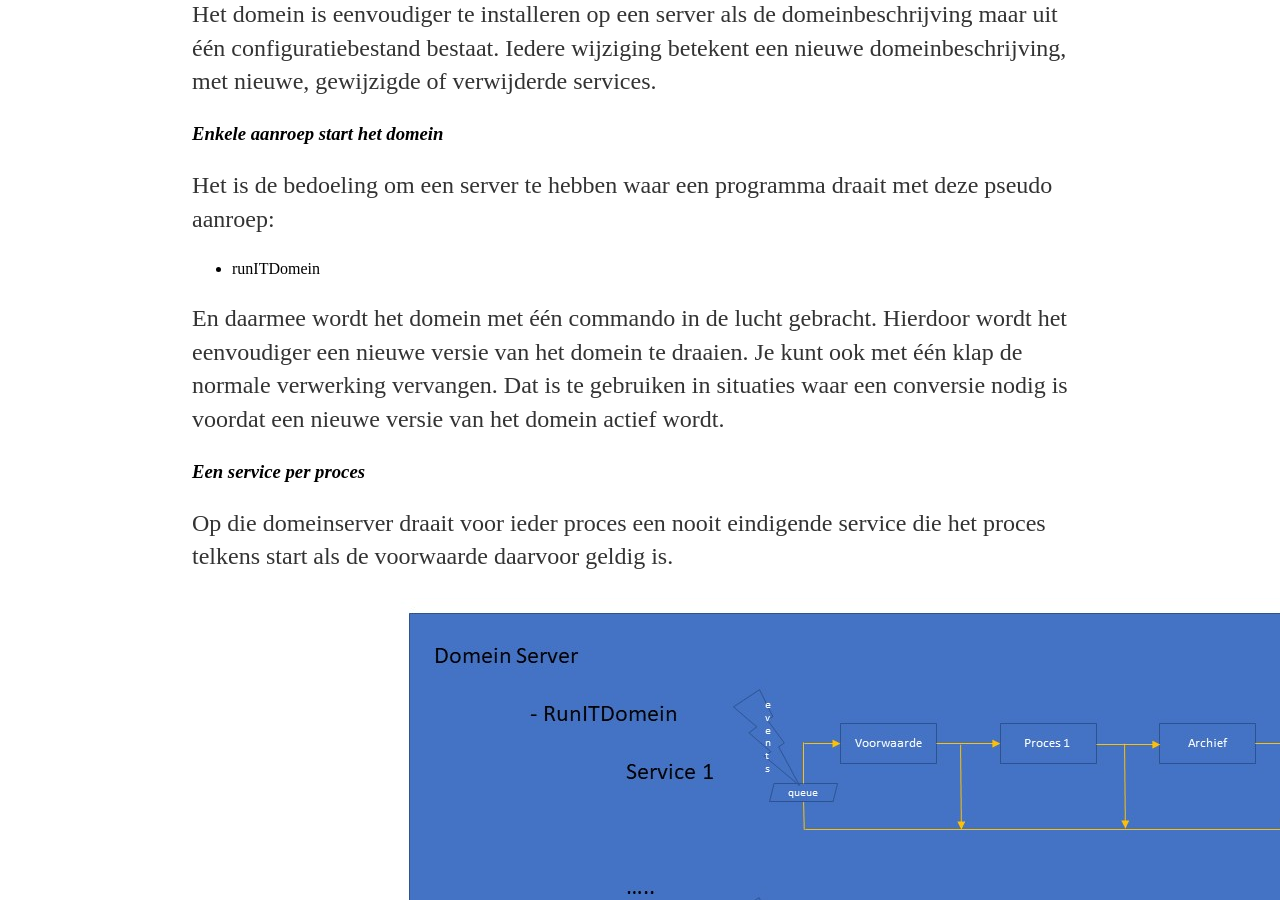
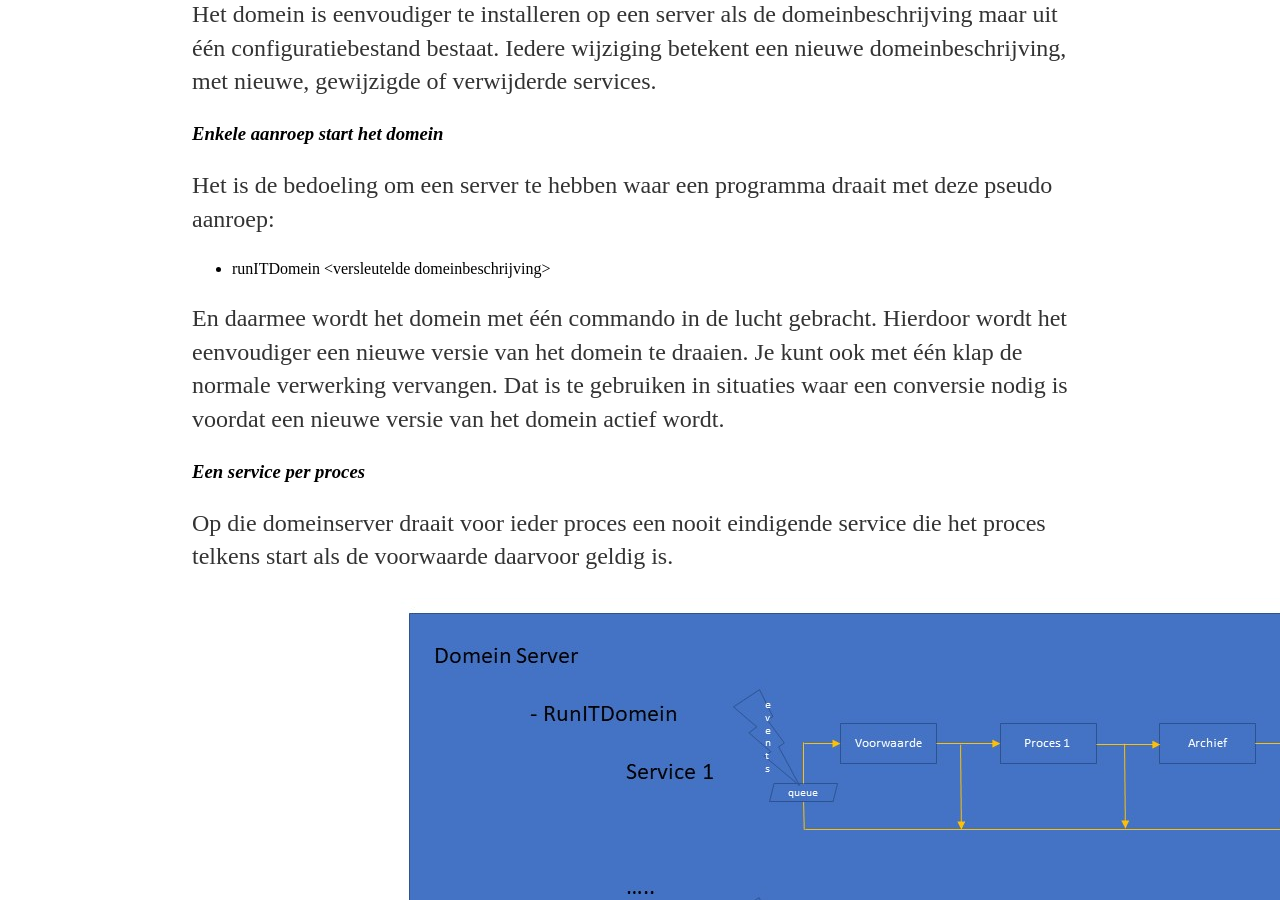
Before and after one commit to paedelm/paedelm.github.io, a Jekyll site: the page built from _posts/2021-05-24-oude systemen betrouwbaar maken.md, in a window 1280 px wide and 900 px high, scrolled down 5348 px. Built offline with Jekyll 4.4.1, drawn with Linux system fonts in a browser that asks for light colours.

Commit message:
escape vishaken

```diff
--- a/_posts/2021-05-24-oude systemen betrouwbaar maken.md
+++ b/_posts/2021-05-24-oude systemen betrouwbaar maken.md
@@ -77,7 +77,7 @@ date: 2021-05-24
 
   Het is de bedoeling om een server te hebben waar een programma draait met deze pseudo aanroep:
 
-  - runITDomein <versleutelde domeinbeschrijving>
+  - runITDomein \<versleutelde domeinbeschrijving\>
 
   En daarmee wordt het domein met één commando in de lucht gebracht. Hierdoor wordt het eenvoudiger een nieuwe versie van het domein te draaien. Je kunt ook met één klap de normale verwerking vervangen. Dat is te gebruiken in situaties waar een conversie nodig is voordat een nieuwe versie van het domein actief wordt.
 
```
